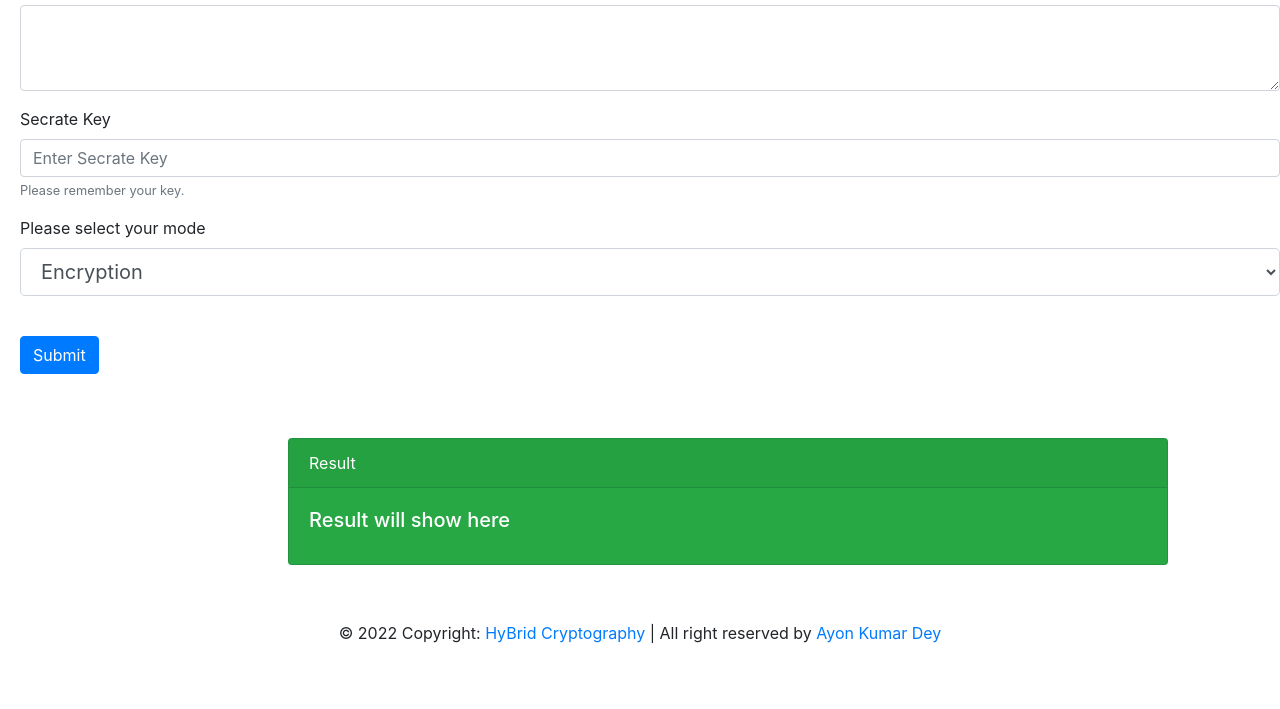
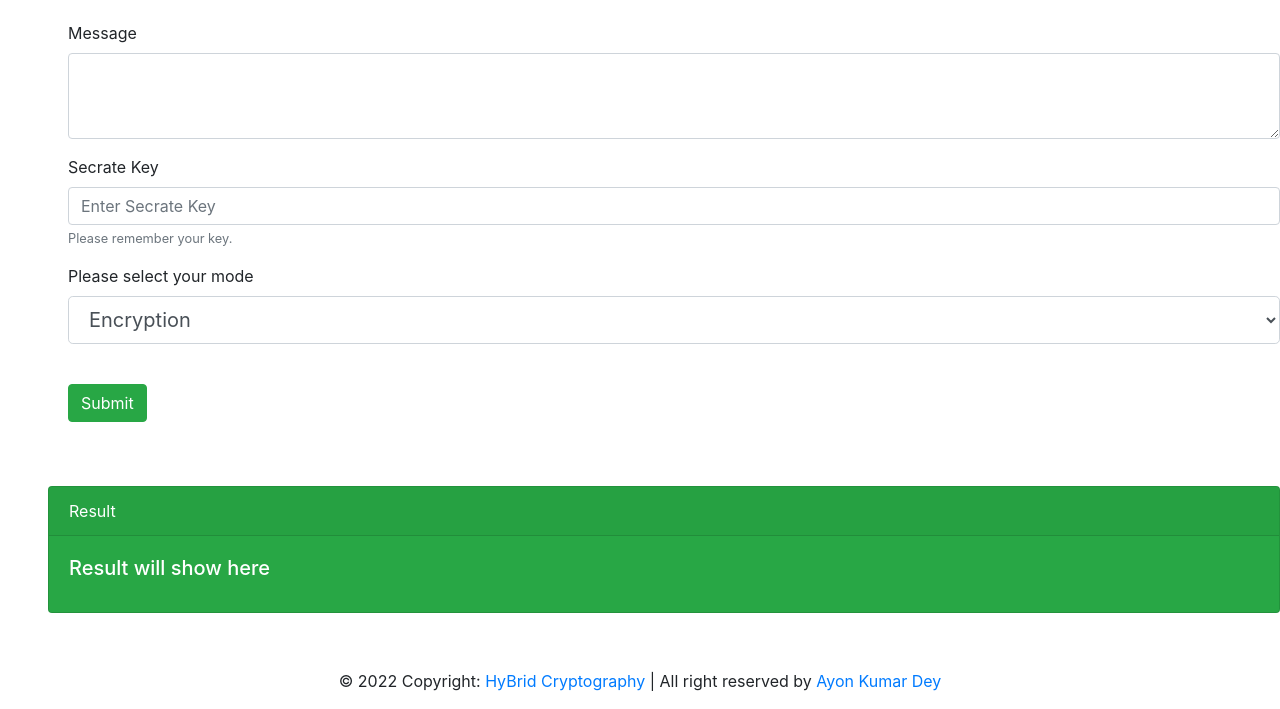
Before and after one commit to elubilu/hybrid-cypher-encription, a plain HTML site: page index.html in a window 1280 px wide. Shown: the part 131-840 px from the top of the page. Before the commit the page ends 800 px from the top, so only its background shows below. Drawn offline with nearby package versions, Linux system fonts and the light colour scheme.

Commit message:
Modified UI for the app

```diff
--- a/index.html
+++ b/index.html
@@ -11,9 +11,9 @@
     <title>HyBrid Cryptography!</title>
   </head>
   <body>
-    <div>
+    <div style="max-width: 85rem; margin-left: 3rem;">
         <br><br>
-        <h1 class="text-center">HyBrid Cryptography!</h1>
+        <h1 class="text-center">HyBrid Cryptography!</h1> <br><br>
         <form style="padding-left:20px;">
             <div class="form-group">
                 <label for="msg">Message</label>
@@ -33,15 +33,15 @@
             </div>
             <div class="form-group">
                 <br>
-                <div id="submit" class="btn btn-primary" onclick="myFunction()">Submit</div>
+                <div id="submit" class="btn btn-success" onclick="myFunction()">Submit</div>
             </div>
         </form>
         <br>
         <br>
-        <div class="card text-white bg-success mb-3" style="max-width: 55rem; margin-left: 18rem;">
+        <div class="card text-white bg-success mb-3">
             <div class="card-header">Result</div>
             <div class="card-body">
-            <h5 class="card-title" id="result">Result will show here</h5>
+              <h5 class="card-title" id="result">Result will show here</h5>
             </div>
         </div>
     </div>
```
